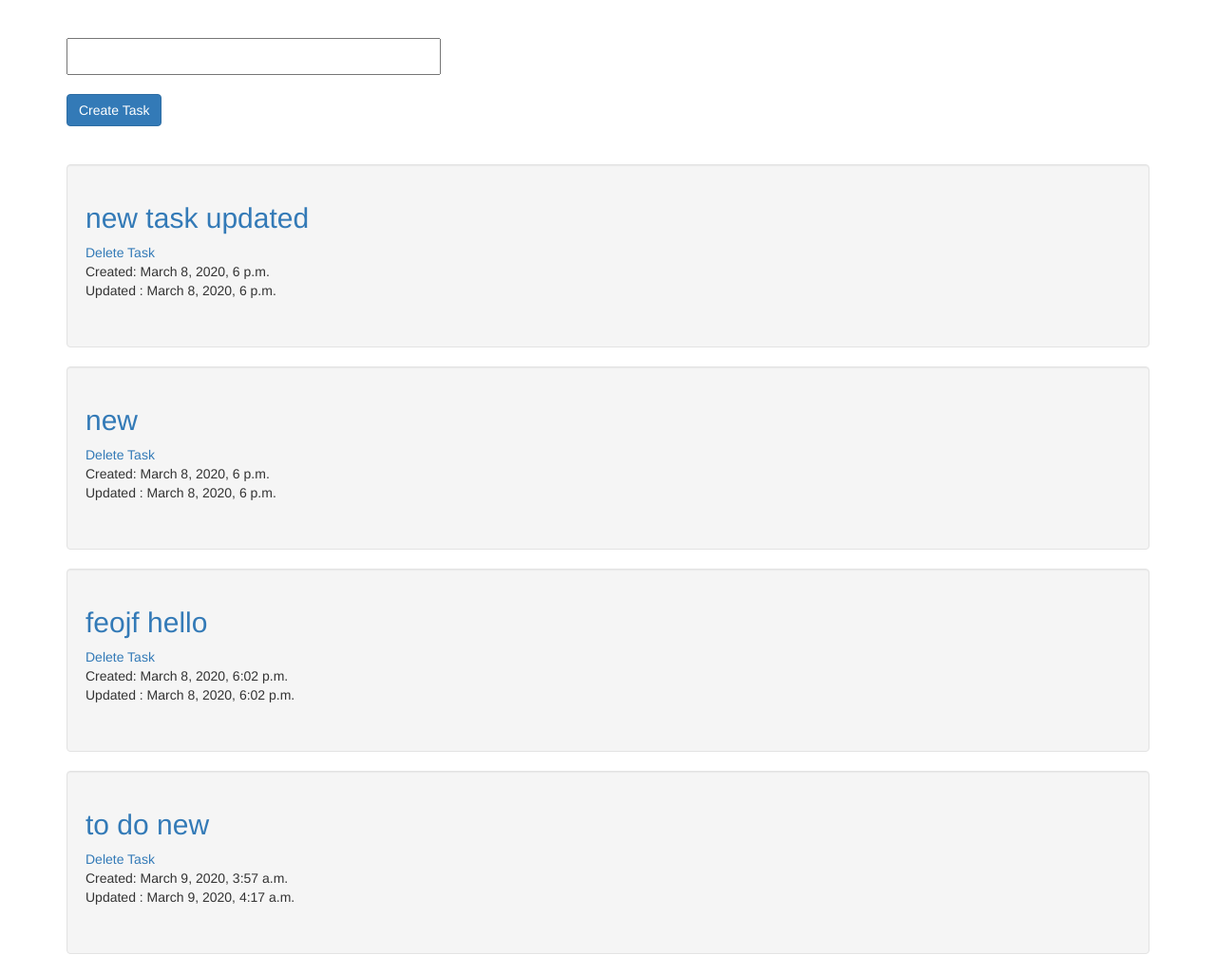
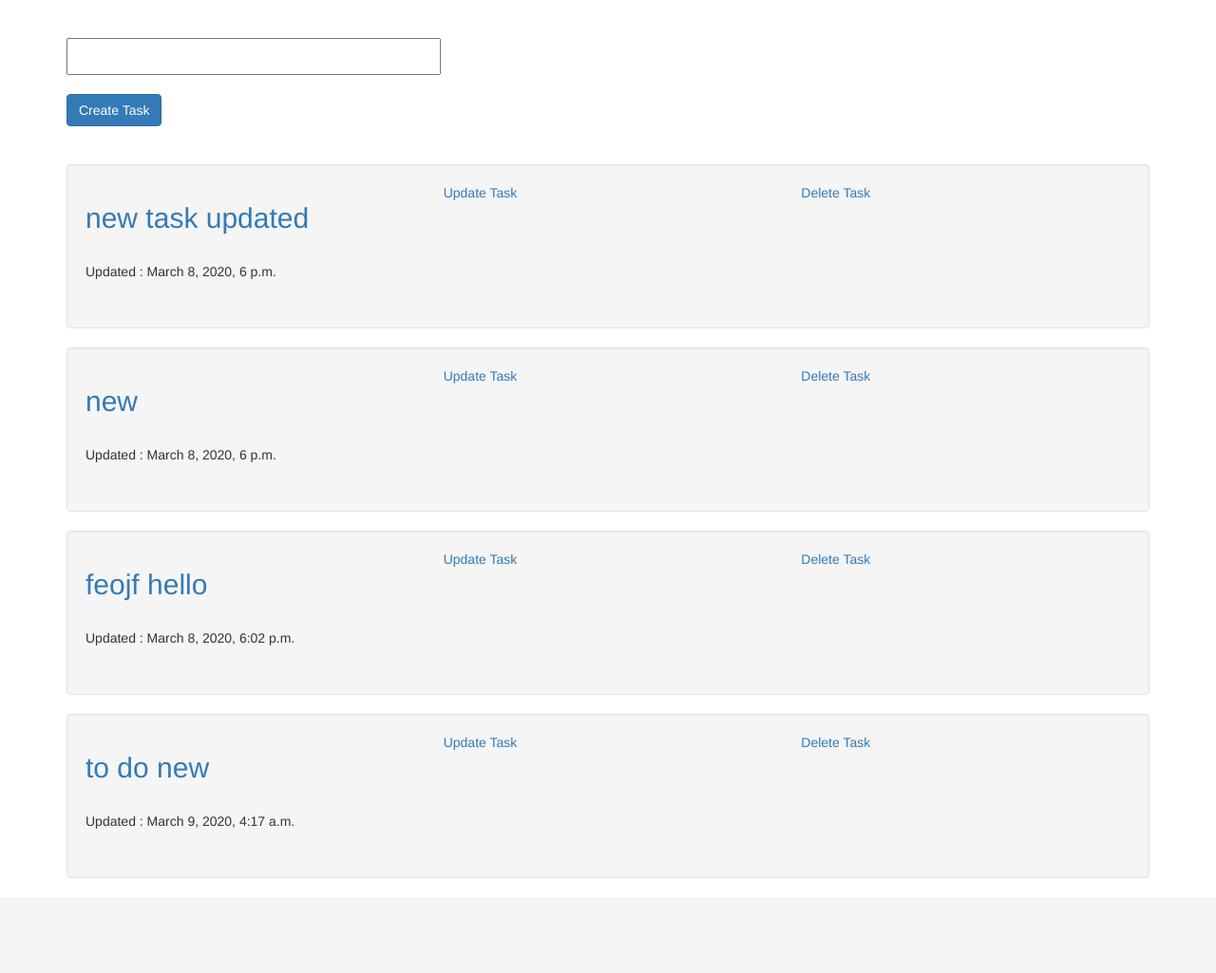
Before and after one commit to ai-is-awesome/ultimate_todo, a Django app: template notes_app/templates/notes_app/index.html in a window 1280 px wide. Shown: the part 52-1077 px from the top of the page at 95% size. After the commit the page ends 977 px from the top, so only its background shows below. Run offline with Django 3.2, Linux system fonts and the light colour scheme; the template is opened without the code that fills it: values that come from a table or form of the project are taken from there, others are empty; a user stored in the database is signed in; data comes from the database, SQL or seed files in the repository; both versions use the stored data as it was after the commit; some libraries are stand-ins or nearby versions.

Commit message:
Added bootstrap grid for update task and delete task. And also when the task gets updated, previous title is shown in the task successfully updated message instead of the new title

```diff
--- a/notes_app/templates/notes_app/index.html
+++ b/notes_app/templates/notes_app/index.html
@@ -42,16 +42,26 @@
 {% for task in tasks %}
 <div class = "container">
 	<div class = "well">
-	<p><a href = "{% url 'task_update' task.id %}"><h2>{{ task.title }}</h2></a>
+		<div class = "row">
 
-		<a href = "{% url 'task_delete' task.id %}">Delete Task</a>
-		<br>
-		Created: {{ task.created }}<br>
-		Updated : {{ task.updated }}
+
+			<div class = "col-sm-4"><p><a href = "{% url 'task_update' task.id %}"><h2>{{ task.title }}</h2></a></div>
+			<div class = "col-sm-4"> <a href = "{% url 'task_update' task.id %}">Update Task</a></div>
+			<div class = "col-sm-4"><a href = "{% url 'task_delete' task.id %}">Delete Task</a></div>
+		</div>
+
+
+			<br>
+			Updated : {{ task.updated }}
+
+		</p>
+
+
+
 	</p><br>
 	</div>
 </div>
-{% endfor %}
+	{% endfor %}
 
 
 
```
Also changed, not shown: notes_app/views.py (+7 -6 lines), db.sqlite3.
